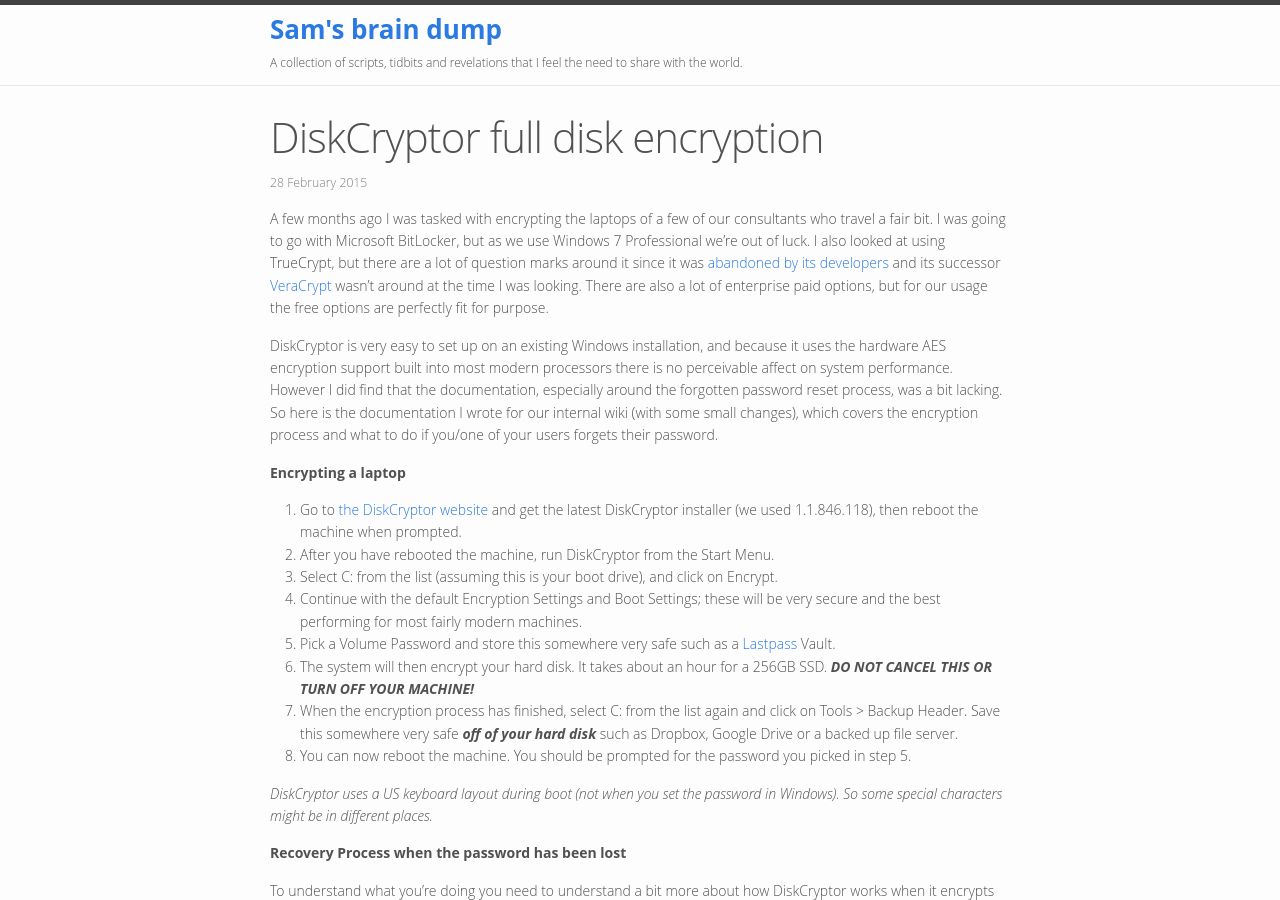
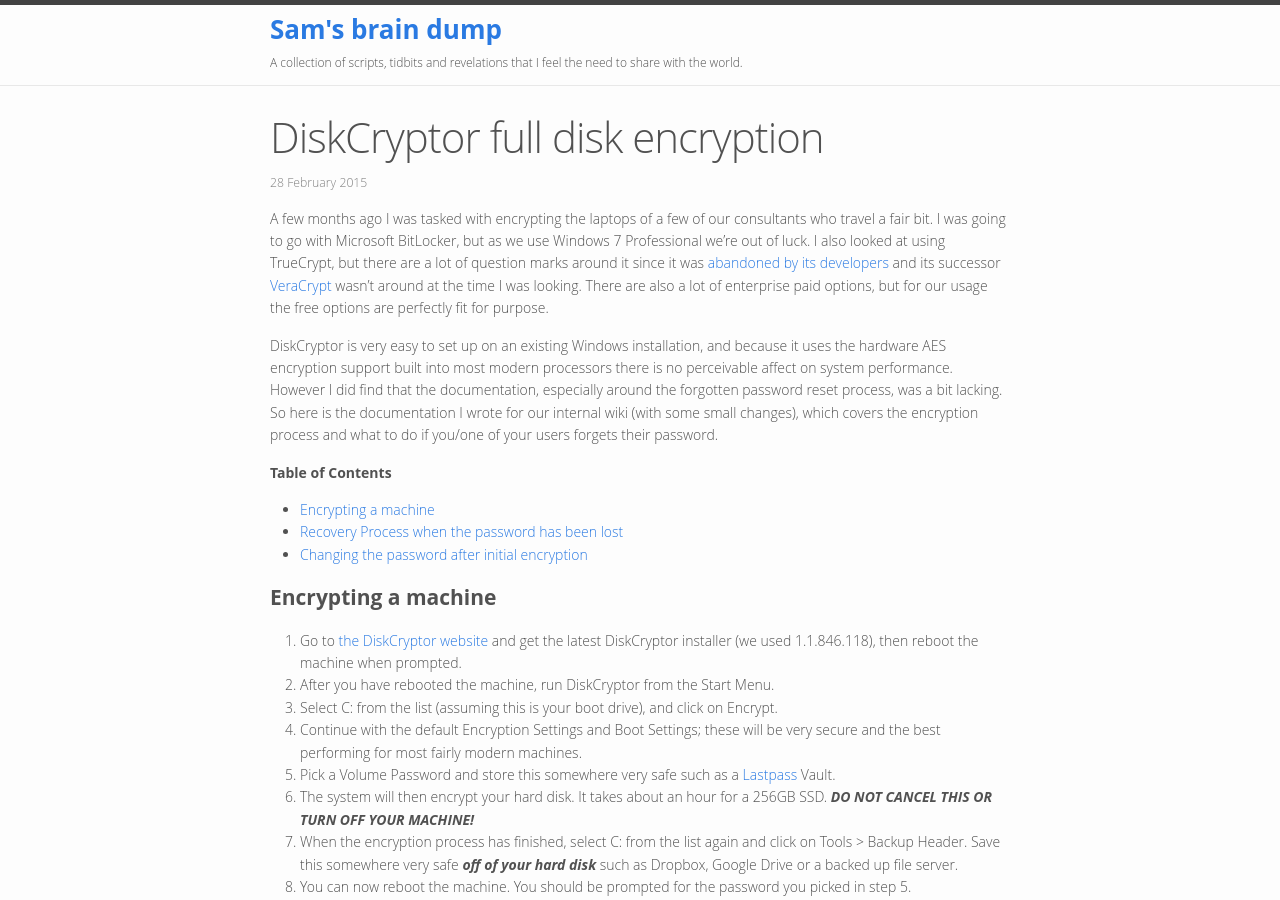
Before and after one commit to cablespaghetti/cablespaghetti.github.io, a Jekyll site: the page built from _posts/2015-02-28-diskcryptor.markdown, in a window 1280 px wide and 900 px high. Built offline with Jekyll 4.4.1, drawn with Linux system fonts in a browser that asks for light colours.

Commit message:
Added TOC to Diskcryptor

```diff
--- a/_posts/2015-02-28-diskcryptor.markdown
+++ b/_posts/2015-02-28-diskcryptor.markdown
@@ -8,7 +8,13 @@
 
 DiskCryptor is very easy to set up on an existing Windows installation, and because it uses the hardware AES encryption support built into most modern processors there is no perceivable affect on system performance. However I did find that the documentation, especially around the forgotten password reset process, was a bit lacking. So here is the documentation I wrote for our internal wiki (with some small changes), which covers the encryption process and what to do if you/one of your users forgets their password.
 
-**Encrypting a laptop**
+**Table of Contents**
+
+* [Encrypting a machine](#encrypting-a-machine)
+* [Recovery Process when the password has been lost](#recovery-process-when-the-password-has-been-lost)
+* [Changing the password after initial encryption](#changing-the-password-after-initial-encryption)
+
+# **Encrypting a machine**
 
 1. Go to [the DiskCryptor website](http://diskcryptor.net) and get the latest DiskCryptor installer (we used 1.1.846.118), then reboot the machine when prompted.
 2. After you have rebooted the machine, run DiskCryptor from the Start Menu.
@@ -21,7 +27,7 @@
 
 *DiskCryptor uses a US keyboard layout during boot (not when you set the password in Windows). So some special characters might be in different places.*
 
-**Recovery Process when the password has been lost**
+# **Recovery Process when the password has been lost**
 
 To understand what you're doing you need to understand a bit more about how DiskCryptor works when it encrypts your disk.
 
@@ -42,7 +48,7 @@
 6. You should then be able to select the Header Backup file.
 7. Reboot the machine and you should be able to unlock the encryption with the old password which I hope you still have saved somewhere super-safe.
 
-**Changing the password after initial encryption**
+# **Changing the password after initial encryption**
 
 1. Run DiskCryptor from the Start Menu.
 2. Select C: from the list and click on Tools > Change Password.
```
